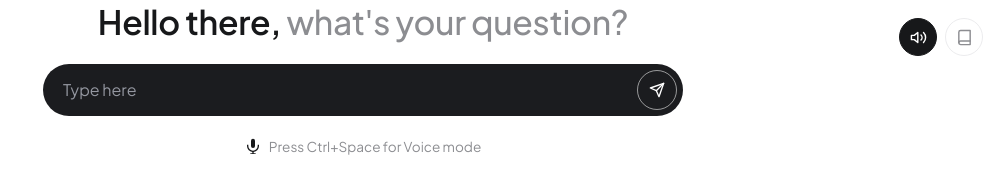
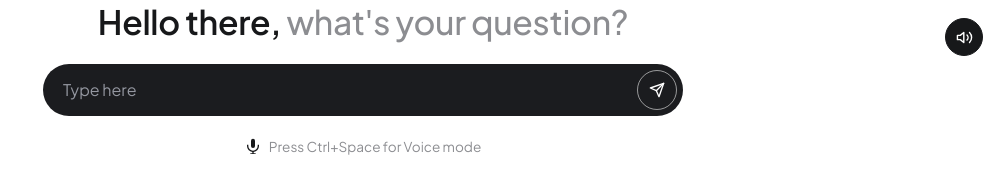
Before and after one commit to rituraj-mandi/RAG, a plain HTML site: page frontend/index.html in a window 1280 px wide. Shown: the whole page, without its empty margins (277-1280 px from the left). Drawn offline with Linux system fonts and the light colour scheme.

Commit message:
Remove archive button from corner controls
Removed the archive button from the corner controls.

```diff
--- a/frontend/index.html
+++ b/frontend/index.html
@@ -359,9 +359,6 @@ canvas#scope{
   <div class="corner-controls">
     <button class="icon-btn-sm active" id="speakToggle" title="Toggle spoken replies">
       <svg width="17" height="17" viewBox="0 0 24 24" fill="none" stroke="currentColor" stroke-width="2" stroke-linecap="round" stroke-linejoin="round"><polygon points="11 5 6 9 2 9 2 15 6 15 11 19 11 5"/><path d="M19.07 4.93a10 10 0 0 1 0 14.14M15.54 8.46a5 5 0 0 1 0 7.07"/></svg>
-    </button>
-    <button class="icon-btn-sm" id="archiveToggle" title="Manage the archive">
-      <svg width="17" height="17" viewBox="0 0 24 24" fill="none" stroke="currentColor" stroke-width="2" stroke-linecap="round" stroke-linejoin="round"><path d="M4 19.5A2.5 2.5 0 0 1 6.5 17H20"/><path d="M6.5 2H20v20H6.5A2.5 2.5 0 0 1 4 19.5v-15A2.5 2.5 0 0 1 6.5 2z"/></svg>
     </button>
   </div>
 
```
